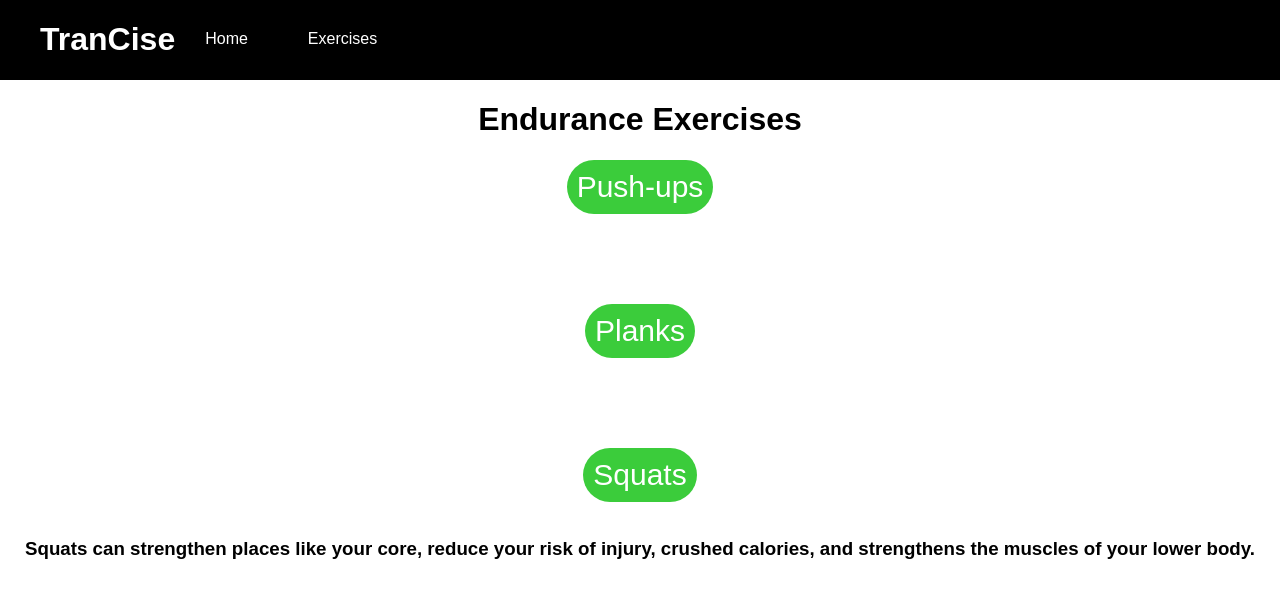
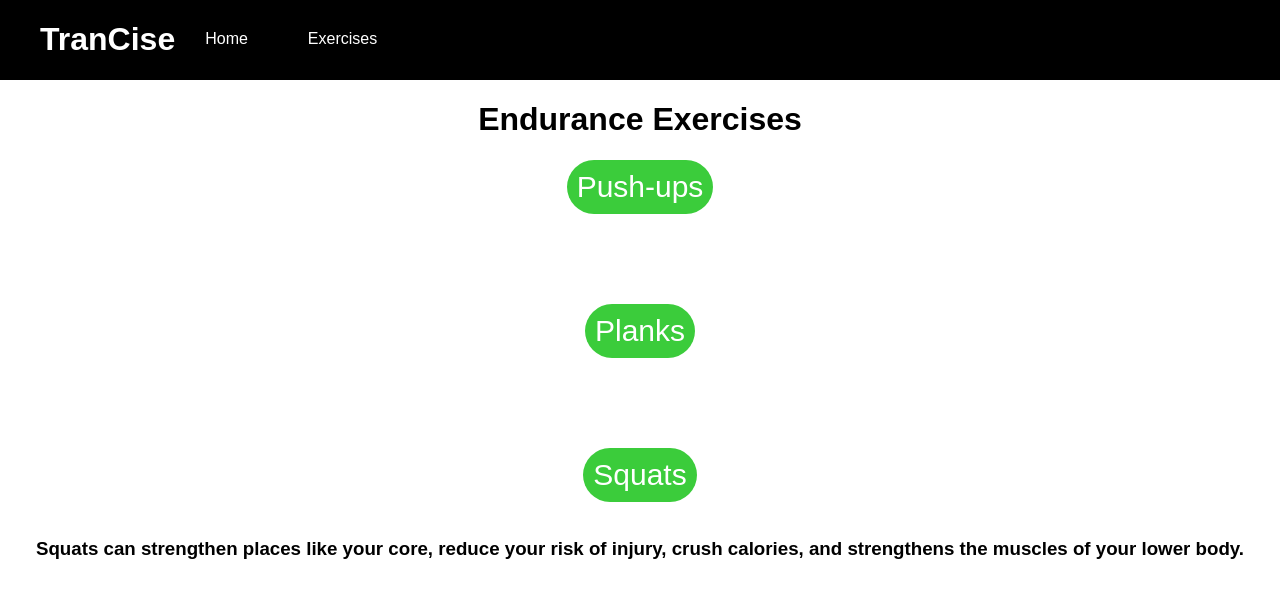
Before and after one commit to sonakallacheril/endurance, a plain HTML site: page index.html in a window 1280 px wide. Both pictures are taken after a click on the button "Squats". Shown: the top 594 px of the page. Drawn offline with Linux system fonts and the light colour scheme; grey boxes are pictures that could not be loaded.

Commit message:
Update index.html

```diff
--- a/index.html
+++ b/index.html
@@ -34,7 +34,7 @@
                 <button id="squats_info" onclick="toggle3()">Squats</button>
                 <br><br>
                 <div id="display3_info">
-                    <h3>Squats can strengthen places like your core, reduce your risk of injury, crushed calories, and strengthens the muscles of your lower body.</h3>
+                    <h3>Squats can strengthen places like your core, reduce your risk of injury, crush calories, and strengthens the muscles of your lower body.</h3>
                     <br>
                     <img height="300" width="350" src="https://static-bebeautiful-in.unileverservices.com/how-to-do-basic-squats.gif">
                 </div>
```
